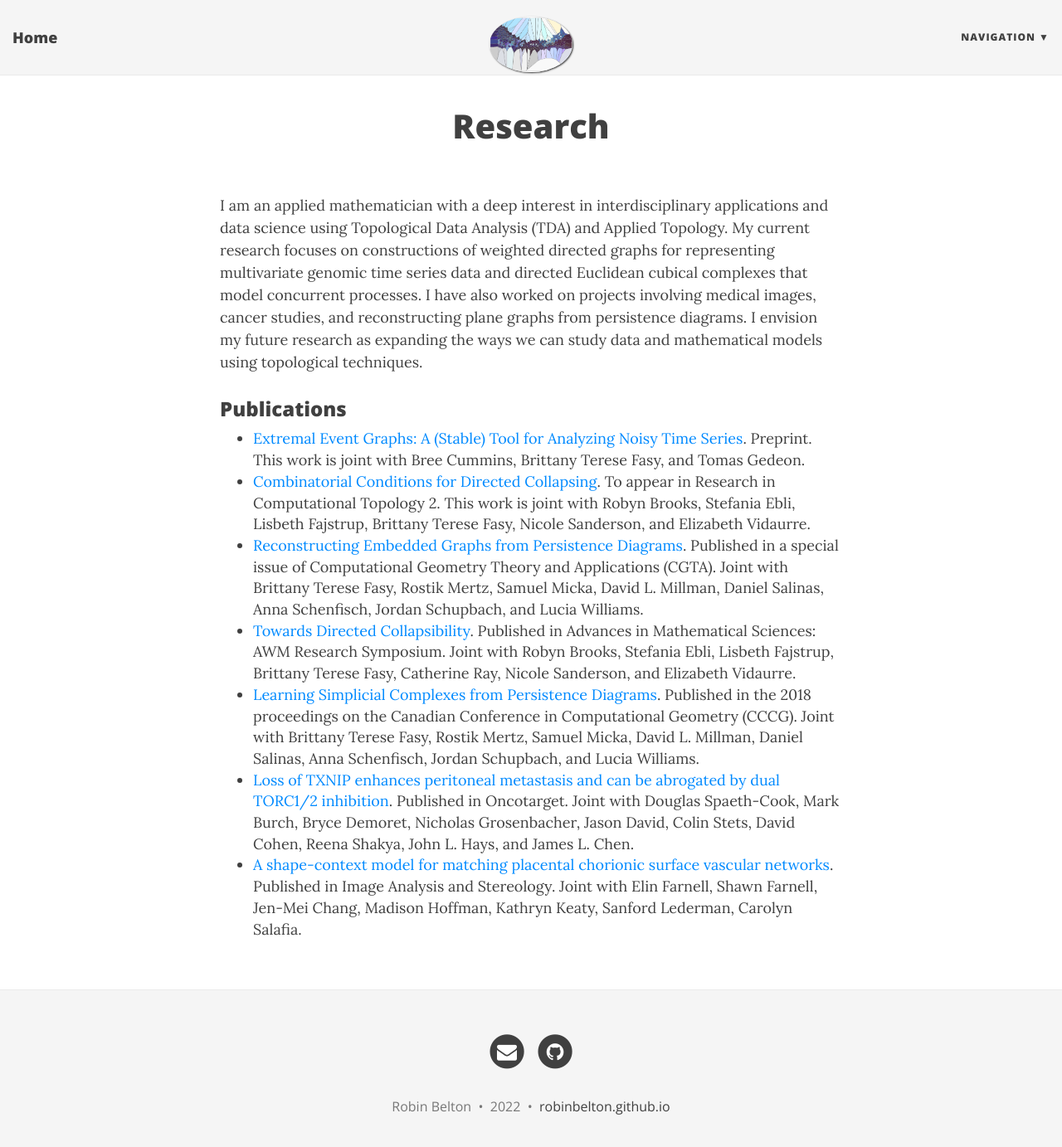
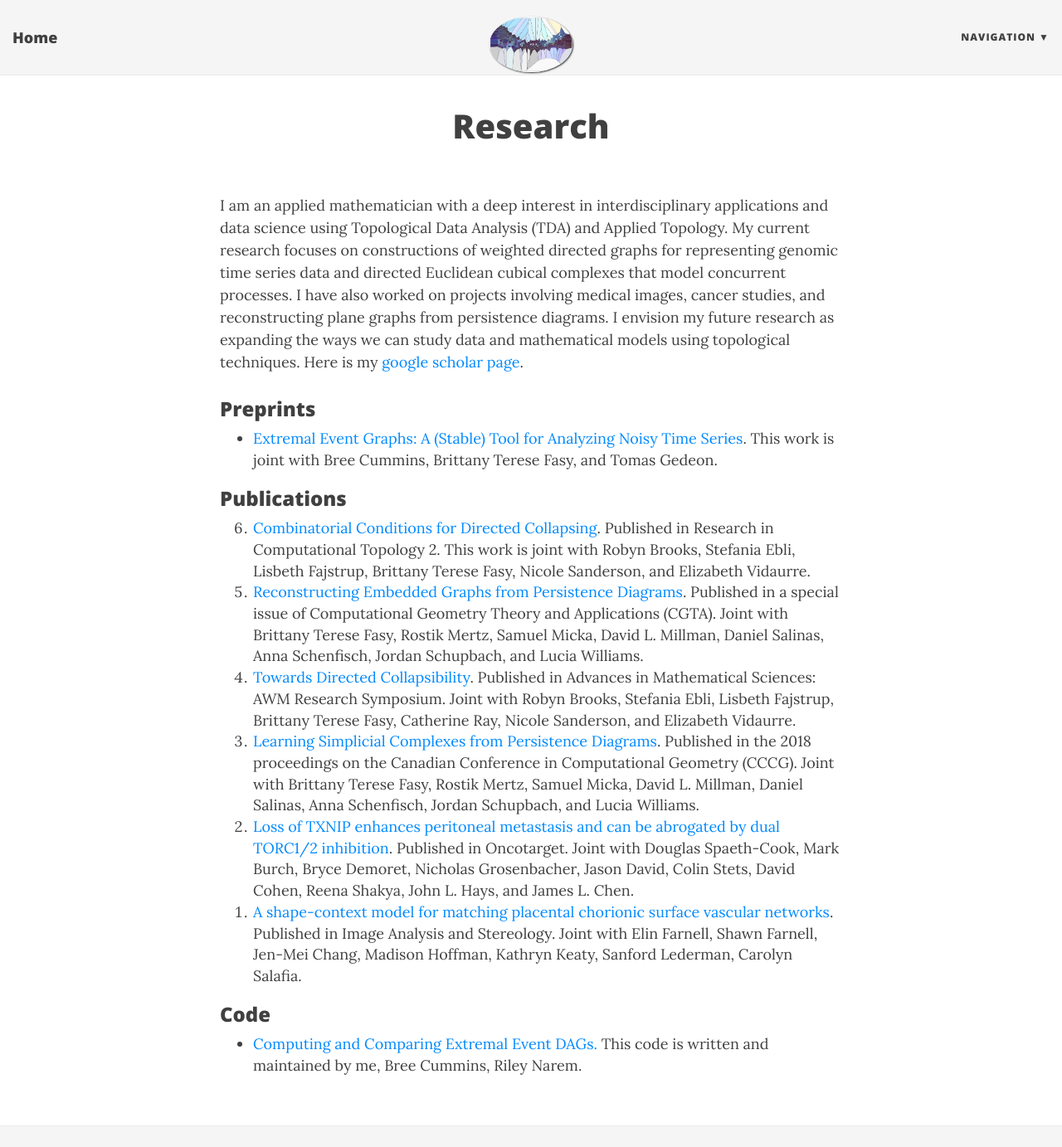
Before and after one commit to robinbelton/robinbelton.github.io, a Jekyll site: the page built from research.html, in a window 1280 px wide and 1400 px high. Shown: the top 1383 px of the window at 83% size. Built offline with Jekyll 4.4.1, drawn with Linux system fonts in a browser that asks for light colours; nearby versions of some CDN libraries.

Commit message:
Update research page

```diff
--- a/research.html
+++ b/research.html
@@ -6,14 +6,18 @@ use-site-title: true
 ---
 
 
-<p>I am an applied mathematician with a deep interest in interdisciplinary applications and data science using Topological Data Analysis (TDA) and Applied Topology. My current research focuses on constructions of weighted directed graphs for representing multivariate genomic time series data and directed Euclidean cubical complexes that model concurrent processes. I have also worked on projects involving medical images, cancer studies, and reconstructing plane graphs from persistence diagrams. I envision my future research as expanding the ways we can study data and mathematical models using topological techniques.</p>
+<p>I am an applied mathematician with a deep interest in interdisciplinary applications and data science using Topological Data Analysis (TDA) and Applied Topology. My current research focuses on constructions of weighted directed graphs for representing genomic time series data and directed Euclidean cubical complexes that model concurrent processes. I have also worked on projects involving medical images, cancer studies, and reconstructing plane graphs from persistence diagrams. I envision my future research as expanding the ways we can study data and mathematical models using topological techniques. Here is my <a href="https://scholar.google.com/citations?user=v_c8ueIAAAAJ&hl=en&oi=ao">google scholar page</a>.</p>
+
+<h3>Preprints</h3>
+<ul>
+    <li><a href="https://arxiv.org/pdf/2203.09552.pdf">Extremal Event Graphs: A (Stable) Tool for Analyzing Noisy Time Series</a>. This work is joint with Bree Cummins, Brittany Terese Fasy, and Tomas Gedeon.
+    </li>
+</ul>
 
 <h3>Publications</h3>
 
-<ul>
-    <li> <a href="https://arxiv.org/pdf/2203.09552.pdf">Extremal Event Graphs: A (Stable) Tool for Analyzing Noisy Time Series</a>. Preprint. This work is joint with Bree Cummins, Brittany Terese Fasy, and Tomas Gedeon.
-    </li>
-    <li> <a href="https://arxiv.org/pdf/2106.01524.pdf">Combinatorial Conditions for Directed Collapsing</a>. To appear in Research in Computational Topology 2. This work is joint with Robyn Brooks, Stefania Ebli, Lisbeth Fajstrup, Brittany Terese Fasy, Nicole Sanderson, and Elizabeth Vidaurre.
+<ol reversed>
+    <li> <a href="https://arxiv.org/pdf/2106.01524.pdf">Combinatorial Conditions for Directed Collapsing</a>. Published in Research in Computational Topology 2. This work is joint with Robyn Brooks, Stefania Ebli, Lisbeth Fajstrup, Brittany Terese Fasy, Nicole Sanderson, and Elizabeth Vidaurre.
     </li>
     <li><a href="https://arxiv.org/pdf/1912.08913.pdf">Reconstructing Embedded Graphs from Persistence Diagrams</a>. Published in a special issue of Computational Geometry Theory and Applications (CGTA). Joint with Brittany Terese Fasy, Rostik Mertz, Samuel Micka, David L. Millman, Daniel Salinas, Anna Schenfisch, Jordan Schupbach, and Lucia Williams.</li>
 
@@ -25,4 +29,10 @@ use-site-title: true
 
 <li><a href="https://www.ias-iss.org/ojs/IAS/article/view/1708">A shape-context model for matching placental chorionic surface vascular networks</a>. Published in Image Analysis and Stereology. Joint with Elin Farnell, Shawn Farnell, Jen-Mei Chang, Madison Hoffman, Kathryn Keaty, Sanford Lederman, Carolyn Salafia.</li>
 
+</ol>
+
+<h3>Code</h3>
+<ul>
+    <li><a href="https://github.com/breecummins/min_interval_posets">Computing and Comparing Extremal Event DAGs.</a> This code is written and maintained by me, Bree Cummins, Riley Narem.
+    </li>
 </ul>
```
